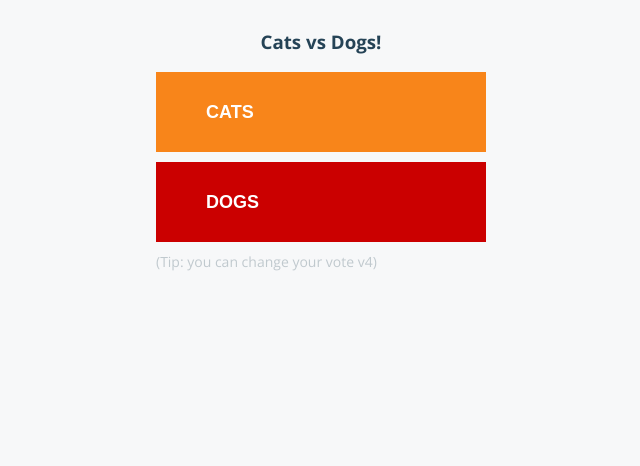
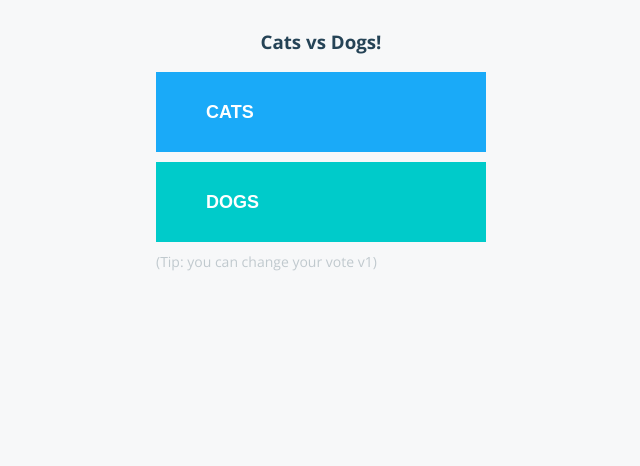
Before and after one commit to vikasharya00/voting-app-vote, a Flask app: page / in a window 1280 px wide. Shown: the top 466 px of the page, without its empty margins (319-959 px from the left). Run offline with Flask 3, Linux system fonts and the light colour scheme; some libraries are stand-ins or nearby versions.

Commit message:
change button color

```diff
--- a/static/stylesheets/style.css
+++ b/static/stylesheets/style.css
@@ -28,11 +28,11 @@ button i{
 }
 
 button.a{
-  background-color: #f8851a;
+  background-color: #1aaaf8;
 }
 
 button.b{
-  background-color: #cb0000;
+  background-color: #00cbca;
 }
 
 #tip{
--- a/templates/index.html
+++ b/templates/index.html
@@ -19,7 +19,7 @@
           <button id="b" type="submit" name="vote" class="b" value="b">{{option_b}}</button>
         </form>
         <div id="tip">
-          (Tip: you can change your vote v4)
+          (Tip: you can change your vote v1)
         </div>
         <div id="hostname">
           Processed by container ID {{hostname}}
```
